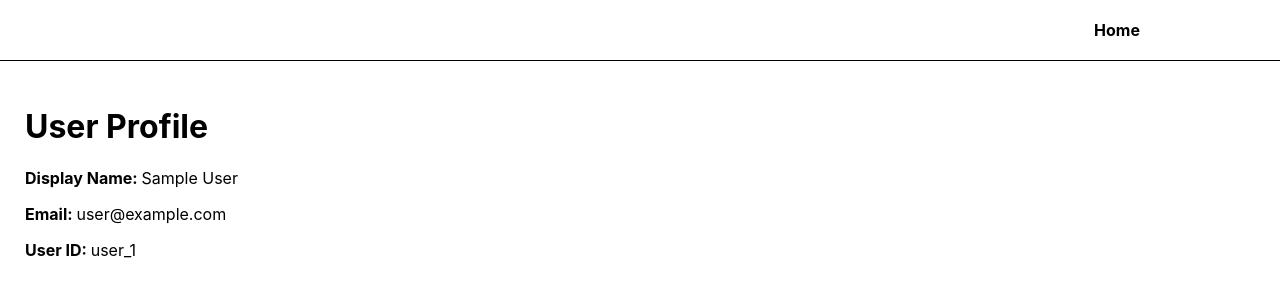
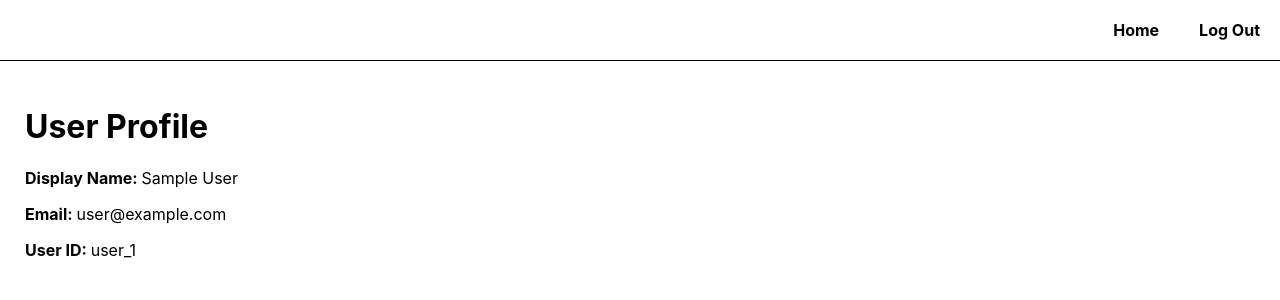
Before and after one commit to stephencinema/dynamic_web_exercise_six, a React (Create React App) app: page / in a window 1280 px wide. Shown: the top 300 px of the page. Built offline with nearby package versions, Linux system fonts and the light colour scheme; no server answers; sample sign-in values are in the browser's storage.

Commit message:
complete

```diff
--- a/src/App.css
+++ b/src/App.css
@@ -8,7 +8,6 @@ nav {
   display: flex;
   justify-content: flex-end;
   margin: 0 auto;
-  max-width: 1080px;
   width: 100%;
 }
 
--- a/src/components/Header.js
+++ b/src/components/Header.js
@@ -33,7 +33,7 @@ function Header({ isLoggedIn, setIsLoggedIn, setUserInformation }) {
             <p>Create User</p>
           </Link>
         )}
-        {isLoggedIn && <p onClick={() => logout()}></p>}
+        {isLoggedIn && <p onClick={() => logout()}>Log Out</p>}
       </nav>
     </header>
   );
--- a/src/pages/Login.js
+++ b/src/pages/Login.js
@@ -14,17 +14,17 @@ function LoginPage({ isLoggedIn, setIsLoggedIn, setUserInformation }) {
 
   const loginUser = useCallback((e) => {
     e.preventDefault();
-
+    // assign email and password to variables from form
     const email = e.currentTarget.email.value;
     const password = e.currentTarget.password.value;
-
-    console.log({ email, password });
 
     const auth = getAuth();
     signInWithEmailAndPassword(auth, email, password)
       .then((userCredential) => {
         const user = userCredential.user;
+        // since the user is true, set logged in
         setIsLoggedIn(true);
+        // provide some information about the user via setState
         setUserInformation({
           email: user.email,
           displayName: user.displayName,
```
